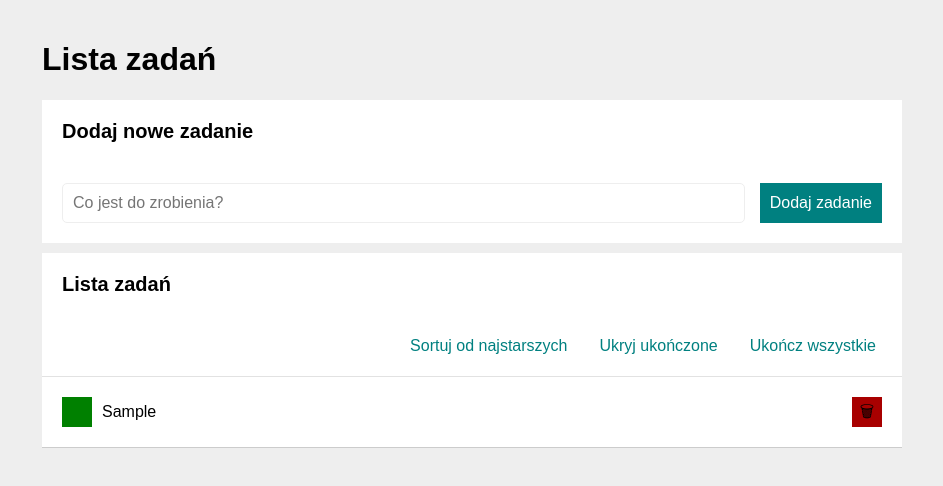
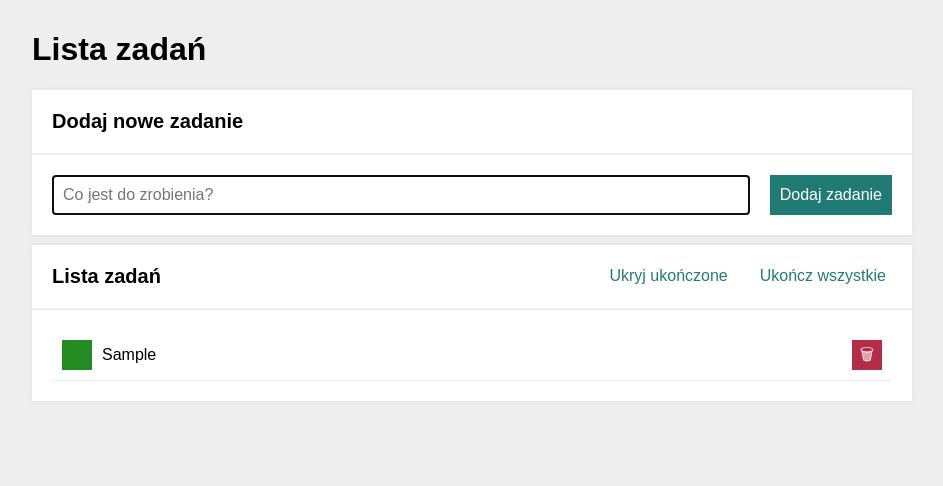
Before and after one commit to ArturWieczfninski/to-dolist, a plain HTML site: page index.html in a window 1280 px wide. Both pictures are taken after typing "Sample" into the empty fields and a click on the button "Dodaj zadanie". Shown: the whole page, without its empty margins (168-1111 px from the left). Drawn offline with nearby package versions, Linux system fonts and the light colour scheme.

Commit message:
Rebuild my to do list

```diff
--- /dev/null
+++ b/css/buttons.css
@@ -0,0 +1,34 @@
+.buttons {
+    margin: auto 0;
+    display: flex;
+    flex-wrap: wrap;
+}
+
+.buttons__button {
+    background-color: transparent;
+    color: #217b75;
+    border: none;
+    margin: 0 0 0 20px;
+    transition: color 0.3s;
+    cursor: pointer;
+}
+
+@media (max-width: 767px) {
+    .buttons__button {
+        flex-basis: 100%;
+        margin: 10px;
+    }
+}
+
+.buttons__button:hover {
+    color: #4daca6;
+}
+
+.buttons__button:active {
+    color: #53d4cb;
+}
+
+.buttons__button:disabled {
+    color: #ccc;
+    cursor: not-allowed;
+}
--- /dev/null
+++ b/css/container.css
@@ -0,0 +1,5 @@
+.container {
+    max-width: 900px;
+    margin: 0 auto;
+    padding: 10px;
+}
--- a/css/form.css
+++ b/css/form.css
@@ -1,31 +1,34 @@
 .form {
     display: grid;
     grid-template-columns: 1fr auto;
-    grid-gap: 15px;
-    padding: 20px;
+    grid-gap: 20px;
 }
 
-@media(max-width: 767px) {
+@media (max-width: 767px) {
     .form {
         grid-template-columns: 1fr;
     }
 }
 
-.form__input {
+.form__field {
     padding: 10px;
     border: 1px solid #eee;
-    border-radius: 5px;
 }
 
 .form__button {
+    background-color: #217b75;
+    color: #ffffff;
+    border: none;
     padding: 10px;
-    background-color: teal;
-    color: white;
-    border: none;
-    transition: 0.5s;
+    transition: 0.5s linear;
+    cursor: pointer;
 }
 
 .form__button:hover {
-    background-color: hsl(180, 100%, 35%);
+    background-color: #4daca6;
     transform: scale(1.1);
 }
+
+.form__button:active {
+    background-color: #53d4cb;
+}
--- a/css/list.css
+++ /dev/null
@@ -1,63 +0,0 @@
-.list {
-    list-style: none;
-    margin: 0;
-    padding: 0;
-}
-
-.list__element {
-    display: grid;
-    grid-template-columns: auto 1fr auto;
-    grid-gap: 10px;
-    align-items: center;
-    padding: 20px;
-    border-bottom: 1px solid #ccc;
-}
-
-
-.list__element--done {
-    text-decoration: line-through;
-}
-
-.list__time {
-    font-size: 11px;
-    text-align: center;
-    border: 1px solid #ccc;
-    max-width: 140px;
-    border-radius: 15px;
-    padding: 5px;
-}
-
-@media(max-width: 564px) {
-    .list__time {
-       font-size: 9px;
-    }
-}
-
-.list__button {
-    border: none;
-    width: 30px;
-    height: 30px;
-    padding: 0;
-}
-
-.hidden {
-    display: none;
-}
-
-.list__button--done {
-    background-color: green;
-    transition: 0.5s;
-}
-
-.list__button--remove {
-    background-color: rgb(168, 0, 0);
-    transition: 0.5s;
-}
-
-.list__button--done:hover {
-    background-color: hsl(120, 100%, 35%);
-}
-
-.list__button--remove:hover {
-    background-color: hsl(0, 100%, 60%);
-}
--- a/css/section.css
+++ b/css/section.css
@@ -1,56 +1,30 @@
-.container {
-    padding: 20px;
-    max-width: 900px;
-    margin: 0 auto;
-}
-
 .section {
+    background-color: #ffffff;
     margin: 10px 0;
-    background-color: white;
+    box-shadow: 0 0 5px #ddd;
 }
 
 .section__header {
-    font-size: 20px;
+    border-bottom: 2px solid #eee;
+    display: grid;
+    grid-template-columns: auto auto;
+    grid-gap: 20px;
+    justify-content: space-between;
+    align-items: center;
     padding: 20px;
-    margin: 0;
 }
 
-.section__top {
-    display: grid;
-    border-bottom: 1px solid rgb(226, 226, 226);
-}
-
-@media(max-width: 767px) {
-    .section__top {
+@media (max-width: 767px) {
+    .section__header {
         grid-template-columns: 1fr;
     }
 }
 
-.section__taskButtons {
-    padding: 20px;
+.section__title {
+    font-size: 20px;
     margin: 0;
-    display: flex;
-    gap: 20px;
-    justify-content: flex-end;
 }
 
-@media(max-width: 767px) {
-    .section__taskButtons {
-        flex-direction: row;
-    }
+.section__body {
+    padding: 20px;
 }
-
-.section__taskButtons--button {
-    border: none;
-    background: none;
-    color: teal;
-    transition: 0.5s;
-}
-
-.section__taskButtons--button:hover {
-    color: hsl(180, 100%, 35%);
-}
-
-.section__taskButtons--button:disabled {
-    color: gray;
-}
--- /dev/null
+++ b/css/tasks.css
@@ -0,0 +1,56 @@
+.tasks {
+    list-style: none;
+    margin: 0;
+    padding: 0;
+}
+
+.tasks__item {
+    display: grid;
+    grid-template-columns: auto 1fr auto;
+    grid-gap: 10px;
+    align-items: center;
+    padding: 10px;
+    border-bottom: 1px solid #eee;
+}
+
+.tasks__item--hidden {
+    display: none;
+}
+
+.tasks__content--done {
+    text-decoration: line-through;
+}
+
+.tasks__button {
+    color: #ffffff;
+    border: none;
+    width: 30px;
+    height: 30px;
+    padding: 0;
+    transition: background-color 0.3s;
+    cursor: pointer;
+}
+
+.tasks__button--toggleDone {
+    background-color: hsl(120, 61%, 34%);
+}
+
+.tasks__button--toggleDone:hover {
+    background-color: hsl(120, 61%, 39%);
+}
+
+.tasks__button--toggleDone:active {
+    background-color: hsl(120, 61%, 44%);
+}
+
+.tasks__button--remove {
+    background-color: hsl(348, 61%, 44%);
+}
+
+.tasks__button--remove:hover {
+    background-color: hsl(348, 61%, 52%);
+}
+
+.tasks__button--remove:active {
+    background-color: hsl(348, 61%, 57%);
+}
--- a/index.html
+++ b/index.html
@@ -10,8 +10,10 @@
     <title>Lista zadań</title>
     <link href="css/style.css" rel="stylesheet">
     <link href="css/form.css" rel="stylesheet">
-    <link href="css/list.css" rel="stylesheet">
+    <link href="css/tasks.css" rel="stylesheet">
     <link href="css/section.css" rel="stylesheet">
+    <link href="css/buttons.css" rel="stylesheet">
+    <link href="css/container.css" rel="stylesheet">
     <link rel="stylesheet" href="https://cdnjs.cloudflare.com/ajax/libs/normalize/8.0.1/normalize.min.css"
         integrity="sha512-NhSC1YmyruXifcj/KFRWoC561YpHpc5Jtzgvbuzx5VozKpWvQ+4nXhPdFgmx8xqexRcpAglTj9sIBWINXa8x5w=="
         crossorigin="anonymous" referrerpolicy="no-referrer" />
@@ -29,19 +31,24 @@
             <h1>Lista zadań</h1>
         </header>
         <section class="section">
-            <h2 class="section__header">Dodaj nowe zadanie</h2>
-            <form class="js-form form">
-                <input class="js-newTask form__input" placeholder="Co jest do zrobienia?">
-                <button class="form__button">Dodaj zadanie </button>
-            </form>
+            <header class="section__header">
+                <h2 class="section__title">Dodaj nowe zadanie</h2>
+            </header>
+            <div class="section__body">
+                <form class="form js-form">
+                    <input placeholder="Co jest do zrobienia?" class="form__field js-newTask">
+                    <button class="form__button">Dodaj zadanie</button>
+                </form>
+            </div>
         </section>
         <section class="section">
-            <header class="section__top">
-                <h2 class="section__header">Lista zadań</h2>
-                <div class="js-taskButtons section__taskButtons"></div>
+            <header class="section__header">
+                <h2 class="section__title">Lista zadań</h2>
+                <div class="buttons js-buttons"></div>
             </header>
-            <div class="section__content">
-                <ul class="js-tasks list"></ul>
+            <div class="section__body">
+                <ul class="tasks js-tasks">
+                </ul>
             </div>
         </section>
     </div>
--- a/js/js.js
+++ b/js/js.js
@@ -1,146 +1,160 @@
 {
+  const welcome = () => {
+      console.log("Cześć! Stwórz swoją listę zadań!");
+  };
+
   let tasks = [];
+  let hideDoneTasks = false;
 
-    let hideDone = false;
-    let sorted = false;
+  const removeTask = (taskIndex) => {
+      tasks = [
+          ...tasks.slice(0, taskIndex),
+          ...tasks.slice(taskIndex + 1),
+      ];
 
-    const bindEvents = () => {
-        const doneButtons = document.querySelectorAll(".js-done");
+      render();
+  };
 
-        doneButtons.forEach((doneButton, index) => {
-            doneButton.addEventListener("click", () => {
-                toggleTaskDone(index);
-            });
-        });
+  const toggleTaskDone = (taskIndex) => {
+      tasks = [
+          ...tasks.slice(0, taskIndex),
+          {
+              ...tasks[taskIndex],
+              done: !tasks[taskIndex].done,
+          },
+          ...tasks.slice(taskIndex + 1),
+      ];
 
+      render();
+  };
+
+  const addNewTask = (newTaskContent) => {
+      tasks = [
+          ...tasks,
+          { content: newTaskContent },
+      ];
+
+      render();
+  };
+
+  const toggleHideDoneTasks = () => {
+      hideDoneTasks = !hideDoneTasks;
+
+      render();
+  };
+
+  const markAllTasksDone = () => {
+      tasks = tasks.map((task) => ({
+          ...task,
+          done: true,
+      }));
+
+      render();
+  };
+
+  const bindRemoveEvents = () => {
       const removeButtons = document.querySelectorAll(".js-remove");
 
-        removeButtons.forEach((removeButton, index) => {
+      removeButtons.forEach((removeButton, taskIndex) => {
           removeButton.addEventListener("click", () => {
-                removeTask(index);
+              removeTask(taskIndex);
           });
       });
   };
 
-    const bindButtonsEvents = () => {
-        const hideDoneButton = document.querySelector(".js-hideDoneButton");
-        const completeAllButton = document.querySelector(".js-completeAllButton");
-        const sortButton = document.querySelector(".js-sortButton");
+  const bindToggleDoneEvents = () => {
+      const toggleDoneButtons = document.querySelectorAll(".js-toggleDone");
 
-        hideDoneButton.addEventListener("click", hideDoneTasks);
-        completeAllButton.addEventListener("click", completeAllTasks);
-        sortButton.addEventListener("click", sortTasks);
+      toggleDoneButtons.forEach((toggleDoneButton, taskIndex) => {
+          toggleDoneButton.addEventListener("click", () => {
+              toggleTaskDone(taskIndex);
+          });
+      });
   };
 
   const renderTasks = () => {
-        let htmlString = "";
-
-        for (const task of tasks) {
-            htmlString += `
-            <li class="${hideDone & task.done ? "hidden" : ""} list__element">
-                <button class="js-done list__button list__button--done">${task.done ? "✔" : ""}</button>
-                <span class="${task.done ? "list__element--done" : ""}">${task.content}</span>
-                <button class="js-remove list__button list__button--remove">🗑</button>
-            </li>
-            `;
-        };
-        document.querySelector(".js-tasks").innerHTML = htmlString;
+      const taskToHTML = task => `
+          <li class="
+              tasks__item${task.done && hideDoneTasks ? " tasks__item--hidden" : ""} js-tasks
+          ">
+              <button class="tasks__button tasks__button--toggleDone js-toggleDone">
+                  ${task.done ? "✓" : ""}
+              </button>
+              <span class="tasks__content${ task.done ? " tasks__content--done" : ""}">
+                  ${task.content}
+              </span>
+              <button class="tasks__button tasks__button--remove js-remove">
+              🗑
+              </button>
+          </li >
+  `
+      const tasksElement = document.querySelector(".js-tasks");
+      tasksElement.innerHTML = tasks.map(taskToHTML).join("");
   };
 
   const renderButtons = () => {
-        let buttonsHtmlString = "";
-        buttonsHtmlString = `
-                <button class="js-sortButton section__taskButtons--button ${tasks.length === 0 ? "hidden" : ""}">
-                ${sorted === false ? "Sortuj od najstarszych" : "Sortuj od najnowszych"}
+      const buttonsElement = document.querySelector(".js-buttons");
+
+      if (!tasks.length) {
+          buttonsElement.innerHTML = "";
+          return;
+      };
+
+      buttonsElement.innerHTML = `
+      <button class="buttons__button js-toggleHideDoneTasks">
+          ${hideDoneTasks ? "Pokaż" : "Ukryj"} ukończone
       </button>
-                <button class="js-hideDoneButton section__taskButtons--button
-                ${tasks.length === 0 ? "hidden" : ""}">
-                ${hideDone === true ? "Pokaż ukończone" : "Ukryj ukończone"}
-                </button>
-                <button ${tasks.every(({ done }) => done) ? "disabled" : ""} class="js-completeAllButton section__taskButtons--button ${tasks.length === 0 ? "hidden" : ""}">Ukończ wszystkie
+      <button
+          class="buttons__button js-markAllDone"
+          ${tasks.every(({ done }) => done) ? "disabled" : ""}
+      >
+          Ukończ wszystkie
       </button>
   `;
-        document.querySelector(".js-taskButtons").innerHTML = buttonsHtmlString;
+  };
+
+  const bindButtonsEvents = () => {
+      const markAllDoneButton = document.querySelector(".js-markAllDone");
+
+      if (markAllDoneButton) {
+          markAllDoneButton.addEventListener("click", markAllTasksDone);
+      }
+
+      const toggleHideDoneTasksButton = document.querySelector(".js-toggleHideDoneTasks");
+
+      if (toggleHideDoneTasksButton) {
+          toggleHideDoneTasksButton.addEventListener("click", toggleHideDoneTasks);
+      }
   };
 
   const render = () => {
+      renderTasks();
+      bindRemoveEvents();
+      bindToggleDoneEvents();
+
       renderButtons();
-        renderTasks();
-        bindEvents();
       bindButtonsEvents();
   };
 
   const onFormSubmit = (event) => {
       event.preventDefault();
 
-        const newTaskInput = document.querySelector(".js-newTask");
-        const newTaskContent = newTaskInput.value.trim();
+      const newTaskElement = document.querySelector(".js-newTask");
+      const newTaskContent = newTaskElement.value.trim();
 
-        if (newTaskContent === "") {
-            return;
+      if (newTaskContent !== "") {
+          addNewTask(newTaskContent);
+          newTaskElement.value = "";
       }
-        addNewTask(newTaskContent);
-        newTaskInput.value = "";
-        render();
-    };
 
-    const addZero = number => number < 10 ? `0${number}` : number;
-
-    const addNewTask = (newTaskContent) => {
-        if (sorted === false) {
-            tasks = [
-                {
-                    content: newTaskContent,
-                    done: false,
-                },
-                ...tasks
-            ];
-            return;
-        };
-
-        tasks = [
-            ...tasks,
-            {
-                content: newTaskContent,
-                done: false,
-            }
-        ];
-    };
-
-    const removeTask = (taskIndex) => {
-        tasks = [
-            ...tasks.slice(0, taskIndex),
-            ...tasks.slice(taskIndex + 1),
-        ];
-        render();
-    };
-
-    const toggleTaskDone = (taskIndex) => {
-        tasks = tasks.map((task, index) => index === taskIndex ? { ...task, done: !task.done } : task);
-        render();
-    };
-
-    const hideDoneTasks = () => {
-        hideDone = !hideDone;
-        render();
-    };
-
-    const completeAllTasks = () => {
-        tasks = tasks.map(task => task.done === false ? { ...task, done: true } : task);
-        render();
-    };
-
-    const sortTasks = () => {
-        sorted = !sorted;
-        tasks = tasks.sort((a, b) => tasks.indexOf(b) - tasks.indexOf(a));
-        render();
+      newTaskElement.focus();
   };
 
   const init = () => {
+      welcome();
       render();
 
       const form = document.querySelector(".js-form");
-
       form.addEventListener("submit", onFormSubmit);
   };
 
```
Also changed, not shown: 1 other file. Lines whose indentation alone changed are shown as unchanged.
